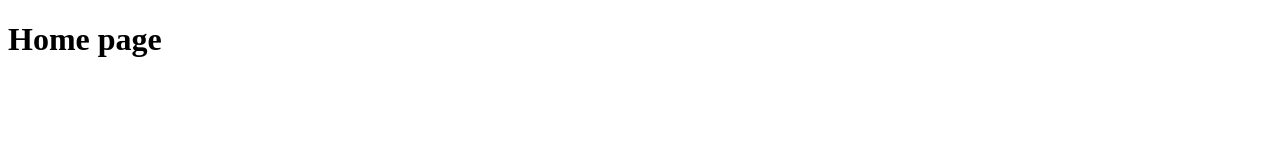
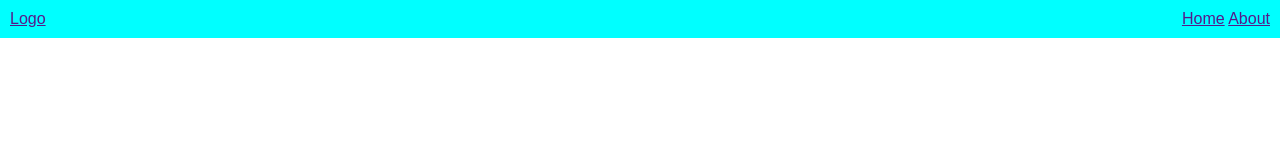
Before and after one commit to FabAlien/Kodehode-11.06, a website: page index.html in a window 1280 px wide. Drawn offline with Linux system fonts and the light colour scheme.

Commit message:
Initial push

```diff
--- a/index.html
+++ b/index.html
@@ -6,9 +6,18 @@
     <meta name="viewport" content="width=device-width" />
     <link rel="stylesheet" href="styles.css" />
   </head>
+
   <body>
-    <main>
-      <h1>Home page</h1>
-    </main>
+    <header class="navbar">
+
+      <a href="">Logo</a>
+
+      <nav>
+        <a href="">Home</a>
+        <a href="">About</a>
+      </nav>
+
+    </header>
   </body>
+
 </html>
--- a/styles.css
+++ b/styles.css
@@ -0,0 +1,11 @@
+body {
+    margin: 0px;
+}
+
+.navbar {
+    background-color: cyan;
+    font-family: Arial, Helvetica, sans-serif;
+    display: flex;
+    justify-content: space-between;
+    padding: 10px;
+}
```
Also changed, not shown: 1 other file.
